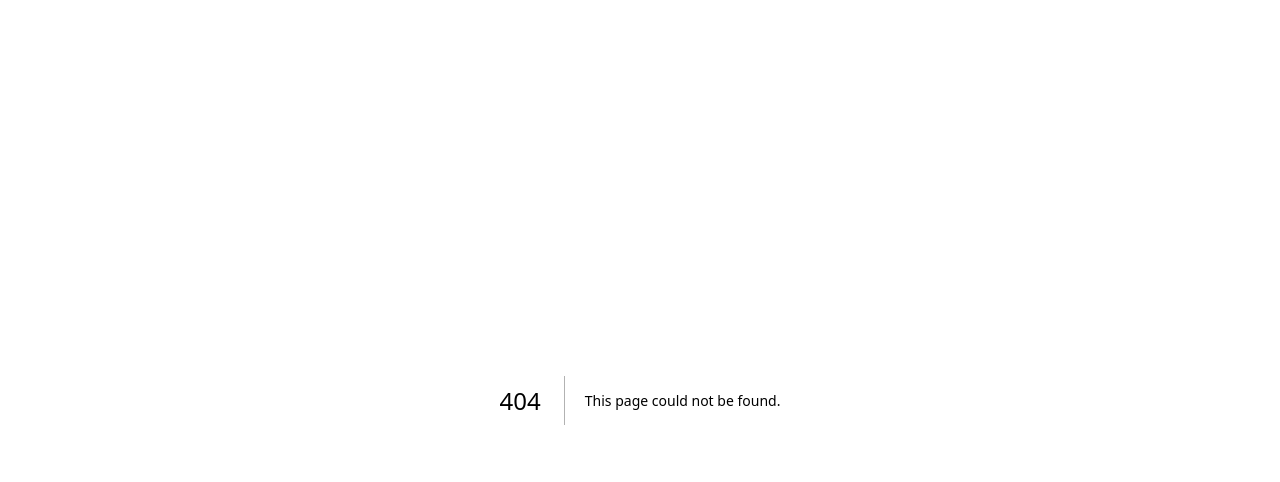
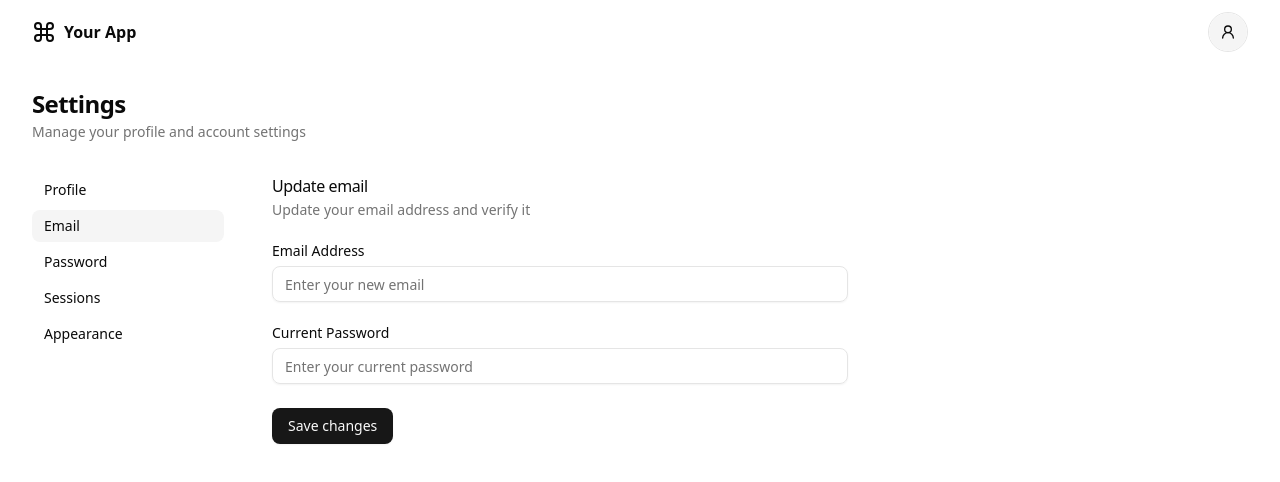
Before and after one commit to georgekettle/nextjs_starter, a Next.js app: page /settings/email in a window 1280 px wide. Before the commit this address had no page. Shown: the top 482 px of the page. Built offline with nearby package versions, Linux system fonts and the light colour scheme.

Commit message:
Email update settings page created

```diff
--- /dev/null
+++ b/app/settings/email/page.js
@@ -0,0 +1,12 @@
+import { EmailForm } from "@/components/settings/email-form"
+import SettingsLayout from "@/components/settings/settings-layout"
+
+export default function SettingsEmailPage() {
+  return (
+    <SettingsLayout>
+      <div className="space-y-8">
+        <EmailForm />
+      </div>
+    </SettingsLayout>
+  )
+}
--- a/components/heading.js
+++ b/components/heading.js
@@ -4,7 +4,7 @@ export default function Heading({
 }) {
   return (
     <div className="mb-8 space-y-0.5">
-      <h2 className="text-xl font-medium tracking-tight">{title}</h2>
+      <h2 className="text-2xl font-semibold tracking-tight">{title}</h2>
       {description && (
         <p className="text-muted-foreground text-sm">{description}</p>
       )}
--- a/components/navbar.js
+++ b/components/navbar.js
@@ -5,6 +5,7 @@ import { Button } from "@/components/ui/button"
 import { useAuth } from '@/components/providers/auth'
 import { Logo } from '@/components/logo';
 import { UserRound } from "lucide-react"
+import { Container } from '@/components/ui/container'
 
 import {
   DropdownMenu,
@@ -16,12 +17,12 @@ import {
 import { Avatar, AvatarFallback } from "@/components/ui/avatar"
 import { getInitials } from '@/lib/utils'
 
-export default function Navbar() {
+export default function Navbar({ position = 'fixed' }) {
   const { user, logout } = useAuth()
 
   return (
-    <nav className="fixed top-0 inset-x-0 bg-background/80 backdrop-blur-sm z-50">
-      <div className="max-w-7xl mx-auto px-4 sm:px-6 lg:px-8">
+    <nav className={`${position} top-0 inset-x-0 bg-background/80 backdrop-blur-sm z-50`}>
+      <Container>
         <div className="flex justify-between h-16 items-center">
           <div className="flex-shrink-0">
             <Logo />
@@ -91,7 +92,7 @@ export default function Navbar() {
             </DropdownMenu>
           </div>
         </div>
-      </div>
+      </Container>
     </nav>
   )
 }
--- a/components/providers/auth.js
+++ b/components/providers/auth.js
@@ -164,6 +164,26 @@ export function AuthProvider({ children }) {
     }
   }
 
+  const updateEmail = async (data) => {
+    try {
+      const response = await authApi.updateEmail(data)
+      setUser(response.data.user)
+      return { success: true }
+    } catch (error) {
+      if (error instanceof ApiError) {
+        return {
+          success: false,
+          error: error.message,
+          details: error.details
+        }
+      }
+      return {
+        success: false,
+        error: 'An unexpected error occurred'
+      }
+    }
+  }
+
   return (
     <AuthContext.Provider value={{
       user,
@@ -173,7 +193,8 @@ export function AuthProvider({ children }) {
       logout,
       resetPassword,
       updateUser,
-      deleteUser
+      deleteUser,
+      updateEmail
     }}>
       {children}
     </AuthContext.Provider>
--- /dev/null
+++ b/components/settings/email-form.js
@@ -0,0 +1,106 @@
+"use client"
+
+import { useState } from "react"
+import { zodResolver } from "@hookform/resolvers/zod"
+import { useForm } from "react-hook-form"
+import { toast } from "sonner"
+
+import { Button } from "@/components/ui/button"
+import {
+  Form,
+  FormControl,
+  FormField,
+  FormItem,
+  FormLabel,
+  FormMessage,
+} from "@/components/ui/form"
+import { Input } from "@/components/ui/input"
+import HeadingSmall from "@/components/heading-small"
+import { useAuth } from "@/components/providers/auth"
+import { updateEmailSchema } from "@/lib/validations/auth"
+
+export function EmailForm() {
+  const [isPending, setIsPending] = useState(false)
+  const { user, updateEmail } = useAuth()
+
+  const form = useForm({
+    resolver: zodResolver(updateEmailSchema),
+    values: {
+      email: user?.email || "",
+      password: "",
+    },
+  })
+
+  async function onSubmit(data) {
+    setIsPending(true)
+    try {
+      const { success, error, details } = await updateEmail(data)
+
+      if (success) {
+        toast.success("Email updated successfully")
+        form.reset({ email: data.email, password: "" })
+      } else {
+        // If we have validation errors, set them in the form
+        if (details) {
+          Object.entries(details).forEach(([field, messages]) => {
+            form.setError(field, {
+              type: 'manual',
+              message: Array.isArray(messages) ? messages[0] : messages,
+            })
+          })
+        }
+        toast.error(error || "Something went wrong")
+      }
+    } finally {
+      setIsPending(false)
+    }
+  }
+
+  return (
+    <Form {...form}>
+      <form onSubmit={form.handleSubmit(onSubmit)} className="space-y-6">
+        <HeadingSmall
+          title="Update email"
+          description="Update your email address and verify it"
+        />
+        <FormField
+          control={form.control}
+          name="email"
+          render={({ field }) => (
+            <FormItem>
+              <FormLabel>Email Address</FormLabel>
+              <FormControl>
+                <Input
+                  type="email"
+                  placeholder="Enter your new email"
+                  {...field}
+                />
+              </FormControl>
+              <FormMessage />
+            </FormItem>
+          )}
+        />
+        <FormField
+          control={form.control}
+          name="password"
+          render={({ field }) => (
+            <FormItem>
+              <FormLabel>Current Password</FormLabel>
+              <FormControl>
+                <Input
+                  type="password"
+                  placeholder="Enter your current password"
+                  {...field}
+                />
+              </FormControl>
+              <FormMessage />
+            </FormItem>
+          )}
+        />
+        <Button type="submit" disabled={isPending}>
+          {isPending ? "Saving..." : "Save changes"}
+        </Button>
+      </form>
+    </Form>
+  )
+}
--- a/components/settings/settings-layout.js
+++ b/components/settings/settings-layout.js
@@ -4,9 +4,11 @@ import Link from "next/link"
 import { usePathname } from 'next/navigation'
 
 import Heading from "@/components/heading"
+import Navbar from "@/components/navbar"
 import { Button } from "@/components/ui/button"
 import { Separator } from "@/components/ui/separator"
 import { cn } from "@/lib/utils"
+import { Container } from "../ui/container"
 
 const sidebarNavItems = [
   {
@@ -35,7 +37,10 @@ export default function SettingsLayout({ children }) {
   const pathname = usePathname()
 
   return (
-    <div className="px-4 py-6">
+    <main>
+      <Navbar position="sticky" />
+      <Container>
+        <div className="py-6">
           <Heading
             title="Settings"
             description="Manage your profile and account settings"
@@ -69,5 +74,7 @@ export default function SettingsLayout({ children }) {
             </div>
           </div>
         </div>
+      </Container>
+    </main>
   )
 }
--- /dev/null
+++ b/components/ui/container.js
@@ -0,0 +1,38 @@
+import { cn } from '@/lib/utils'
+
+const CONTAINER_SIZES = {
+  '3xs': 'max-w-3xs', // 16rem (256px)
+  '2xs': 'max-w-2xs', // 18rem (288px)
+  'xs': 'max-w-xs',   // 20rem (320px)
+  'sm': 'max-w-sm',   // 24rem (384px)
+  'md': 'max-w-md',   // 28rem (448px)
+  'lg': 'max-w-lg',   // 32rem (512px)
+  'xl': 'max-w-xl',   // 36rem (576px)
+  '2xl': 'max-w-2xl', // 42rem (672px)
+  '3xl': 'max-w-3xl', // 48rem (768px)
+  '4xl': 'max-w-4xl', // 56rem (896px)
+  '5xl': 'max-w-5xl', // 64rem (1024px)
+  '6xl': 'max-w-6xl', // 72rem (1152px)
+  '7xl': 'max-w-7xl', // 80rem (1280px)
+  'full': 'max-w-full',
+  'none': ''
+}
+
+export function Container({
+  children,
+  size = '7xl',
+  className = '',
+  as: Component = 'div'
+}) {
+  return (
+    <Component
+      className={cn(
+        'mx-auto px-4 sm:px-6 lg:px-8',
+        CONTAINER_SIZES[size] || CONTAINER_SIZES['7xl'],
+        className
+      )}
+    >
+      {children}
+    </Component>
+  )
+}
--- a/lib/api/auth.js
+++ b/lib/api/auth.js
@@ -81,4 +81,15 @@ export const authApi = {
   deleteUser: (data) => {
     return apiClient.delete('/user', data);
   },
+
+  /**
+   * Update the current user's email
+   * @param {Object} data - Email update data
+   * @param {string} data.email - New email address
+   * @param {string} data.password - Current password for verification
+   * @returns {Promise<Object>} Response data confirming email update
+   */
+  updateEmail: (data) => {
+    return apiClient.patch('/user/email', data);
+  },
 };
--- a/lib/validations/auth.js
+++ b/lib/validations/auth.js
@@ -34,3 +34,8 @@ export const resetPasswordSchema = z.object({
   message: "Passwords do not match",
   path: ["passwordConfirmation"],
 })
+
+export const updateEmailSchema = z.object({
+  email: z.string().email("Please enter a valid email address"),
+  password: z.string().min(1, "Current password is required"),
+})
```
Lines whose indentation alone changed are shown as unchanged.
